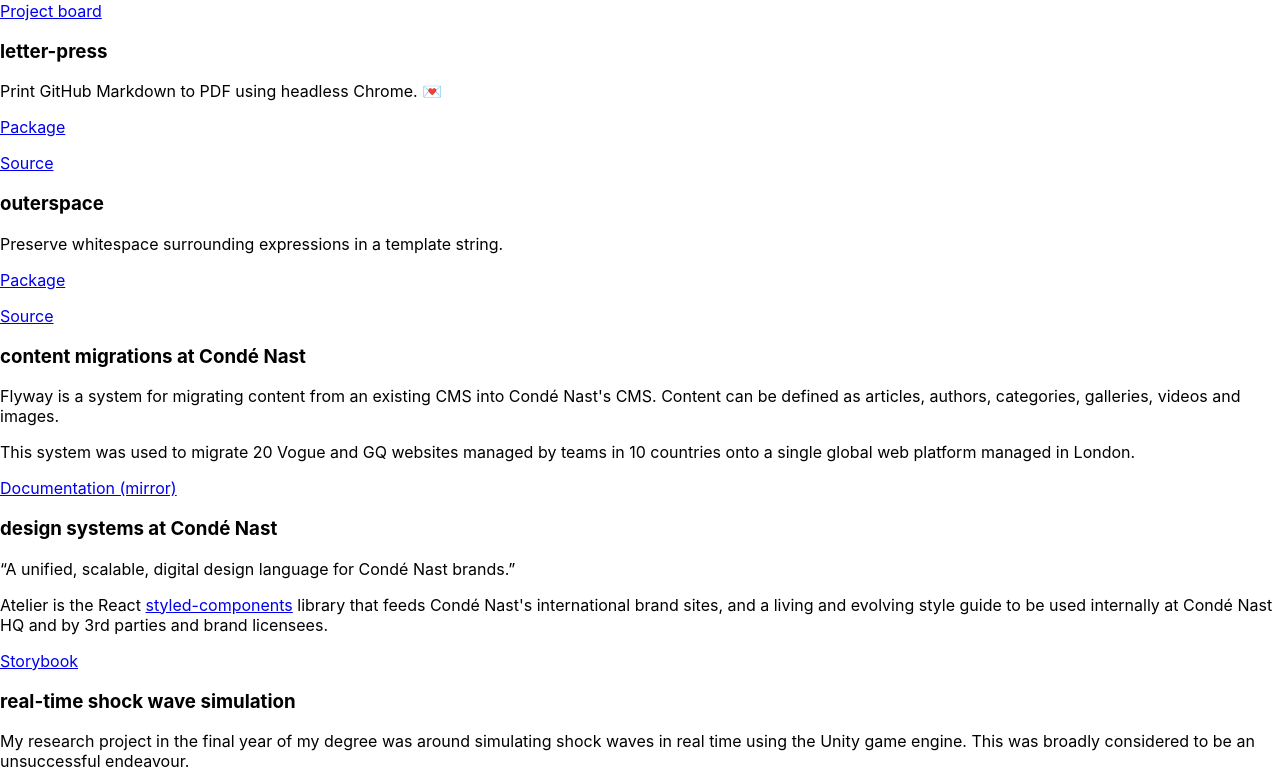
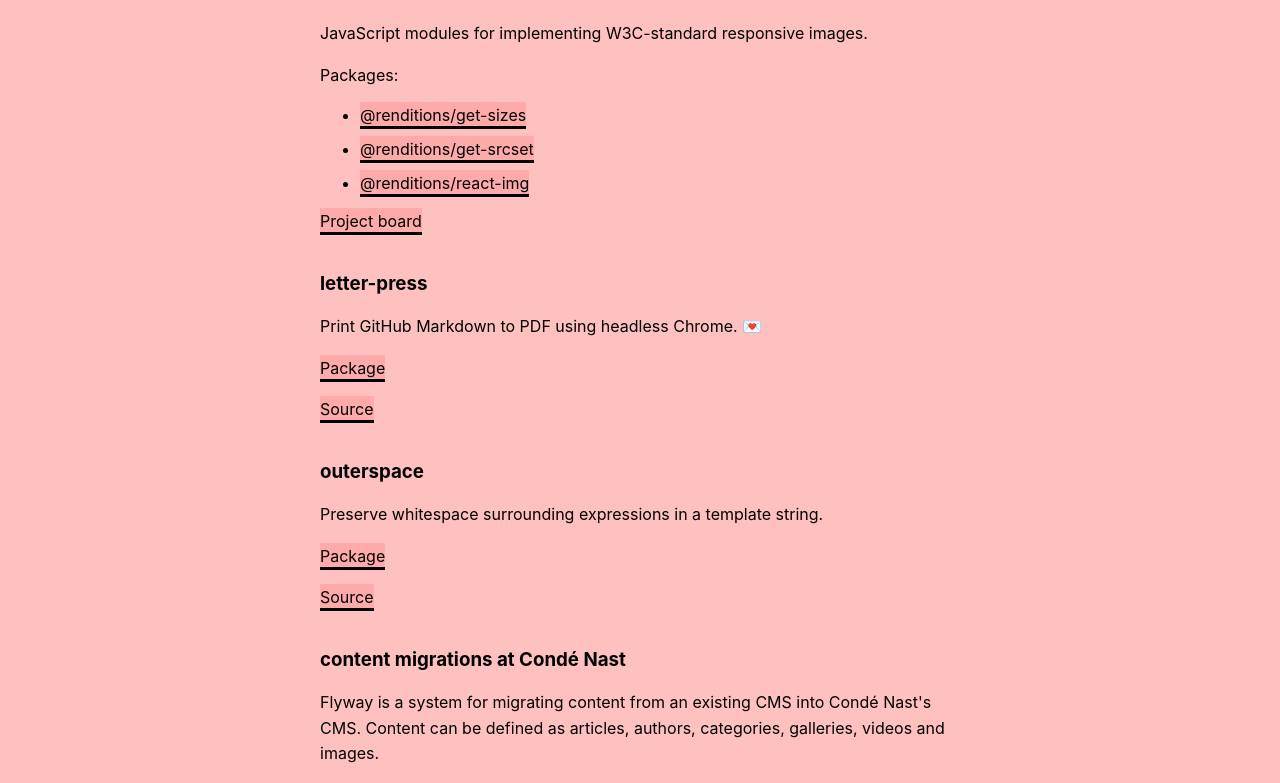
Before and after one commit to stefee/stef-next, a Next.js app: page / in a window 1280 px wide. Shown: the part 537-1320 px from the top of the page. Built offline with nearby package versions, Linux system fonts and the light colour scheme.

Commit message:
Add styling and fix DOM nesting

```diff
--- a/pages/index.js
+++ b/pages/index.js
@@ -18,14 +18,12 @@
         <h2 id="software-projects">Software Projects</h2>
         <h3 id="renditions">renditions</h3>
         <p>JavaScript modules for implementing W3C-standard responsive images.</p>
-        <p>
-          Packages:
-          <ul>
-            <li><a href="https://github.com/renditions/get-sizes">@renditions/get-sizes</a></li>
-            <li><a href="https://github.com/renditions/get-srcset">@renditions/get-srcset</a></li>
-            <li><a href="https://github.com/renditions/react-img">@renditions/react-img</a></li>
-          </ul>
-        </p>
+        <p>Packages:</p>
+        <ul>
+          <li><a href="https://github.com/renditions/get-sizes">@renditions/get-sizes</a></li>
+          <li><a href="https://github.com/renditions/get-srcset">@renditions/get-srcset</a></li>
+          <li><a href="https://github.com/renditions/react-img">@renditions/react-img</a></li>
+        </ul>
         <p><a href="https://renditions.dev/project">Project board</a></p>
         <h3 id="letter-press">letter-press</h3>
         <p>Print GitHub Markdown to PDF using headless Chrome. 💌</p>
@@ -38,13 +36,13 @@
         <h3 id="content-migrations-at-conde-nast">content migrations at Condé Nast</h3>
         <p>Flyway is a system for migrating content from an existing CMS into Condé Nast's CMS. Content can be defined as articles, authors, categories, galleries, videos and images.</p>
         <p>This system was used to migrate 20 Vogue and GQ websites managed by teams in 10 countries onto a single global web platform managed in London.</p>
-        <p><a href="https://stefee.github.io/flyway-manual/flyway.html">Documentation (mirror)</a></p>
+        <p><a href="https://stefee.github.io/flyway-manual/flyway.html">Flyway Documentation (mirror)</a></p>
         <h3 id="design-systems-at-conde-nast">design systems at Condé Nast</h3>
         <p>&ldquo;A unified, scalable, digital design language for Condé Nast brands.&rdquo;</p>
         <p>Atelier is the React <a href="https://github.com/styled-components/styled-components">styled-components</a> library that feeds Condé Nast's international brand sites, and a living and evolving style guide to be used internally at Condé Nast HQ and by 3rd parties and brand licensees.</p>
-        <p><a href="http://atelier.prod.cni.digital/">Storybook</a></p>
+        <p><a href="http://atelier.prod.cni.digital/">Atelier Storybook</a></p>
         <h3 id="real-time-shock-wave-simulation">real-time shock wave simulation</h3>
-        <p>My research project in the final year of my degree was around simulating shock waves in real time using the Unity game engine. This was broadly considered to be an unsuccessful endeavour.</p>
+        <p>My research project in the final year of my degree was around simulating shock waves in real time using the Unity game engine. This was largely considered to be a failure.</p>
         <h3 id="web-marketing-sites-at-feral-interactive">web marketing sites at Feral Interactive</h3>
         <ul>
           <li><a href="https://www.feralinteractive.com/en/games/lifeisstrange/">Life Is Strange for Mac and Linux</a></li>
@@ -71,6 +69,51 @@
         * {
           box-sizing: border-box;
         }
+
+        html {
+          background-color: #ffc0c0;
+        }
+
+        body {
+          padding: 1rem 1rem 4rem;
+          margin: 0 auto;
+          max-width: 42rem;
+        }
+
+        a,
+        a:link,
+        a:visited {
+          color: inherit;
+          text-decoration: none;
+          background-color: #ffaaaa;
+          box-shadow: 0 -3px #ffaaaa, 0 1px #ffaaaa, 0 4px #000;
+        }
+
+        a:focus {
+          outline-width: 4px;
+          outline-style: solid;
+          background-color: #ffdd00;
+          box-shadow: none;
+        }
+
+        p {
+          line-height: 1.6;
+        }
+
+        li {
+          margin-top: 0.9em;
+          margin-bottom: 0.9em;
+        }
+
+        h2 {
+          margin-top: 2em;
+          margin-bottom: 1em;
+        }
+
+        h3 {
+          margin-top: 2em;
+          margin-bottom: 1em;
+        }
       `}</style>
     </div>
   )
```
